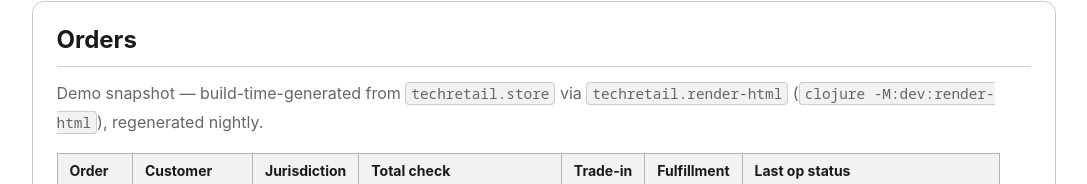
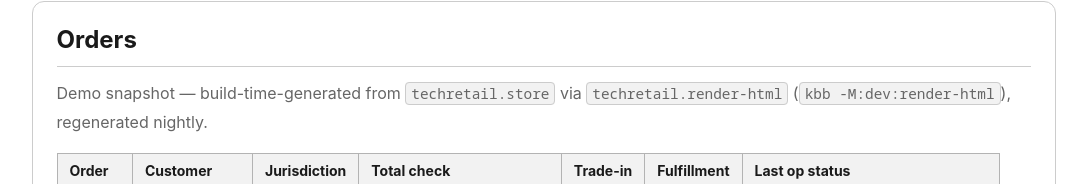
Before and after one commit to cloud-itonami/cloud-itonami-isic-4741, a plain HTML site: page docs/samples/operator-console.html in a window 1280 px wide. Shown: the part 187-371 px from the top of the page, without its empty margins (89-1176 px from the left). Drawn offline with Linux system fonts and the light colour scheme.

Commit message:
kbb: rewrite 17 Clojure-CLI/bb/nbb/shadow-cljs invocation(s) in 8 file(s) to kbb/amu
Owner decision 2026-09-11: `clojure -M:<alias>` / `clj -M` / `bb <task>` /
`nbb <script>` become `kbb …` (kotoba-lang/kotoba bin/kbb_deps.cljk resolves
deps.edn aliases onto the JVM-free engine); `shadow-cljs release|compile|watch`
becomes `amu compile --target wasm32-browser`. Text only; no mirror; fix-forward.

ADR: adr-2609112000-kbb-cutover-clojure-cli-text

Co-Authored-By: Claude Opus 5 (1M context) <noreply@anthropic.com>
Claude-Session: https://claude.ai/code/session_01JVx3D3QpgSHNgJBLe35yyx

```diff
--- a/docs/samples/operator-console.html
+++ b/docs/samples/operator-console.html
@@ -2468,7 +2468,7 @@ img,svg { max-width: 100%; height: auto; }</style></head><body>
 <main>
   <section class="card">
     <h2>Orders</h2>
-    <p class="muted">Demo snapshot — build-time-generated from <code>techretail.store</code> via <code>techretail.render-html</code> (<code>clojure -M:dev:render-html</code>), regenerated nightly.</p>
+    <p class="muted">Demo snapshot — build-time-generated from <code>techretail.store</code> via <code>techretail.render-html</code> (<code>kbb -M:dev:render-html</code>), regenerated nightly.</p>
     <table>
       <thead><tr><th>Order</th><th>Customer</th><th>Jurisdiction</th><th>Total check</th><th>Trade-in</th><th>Fulfillment</th><th>Last op status</th></tr></thead>
       <tbody>
```
Also changed, not shown: 7 other files.
